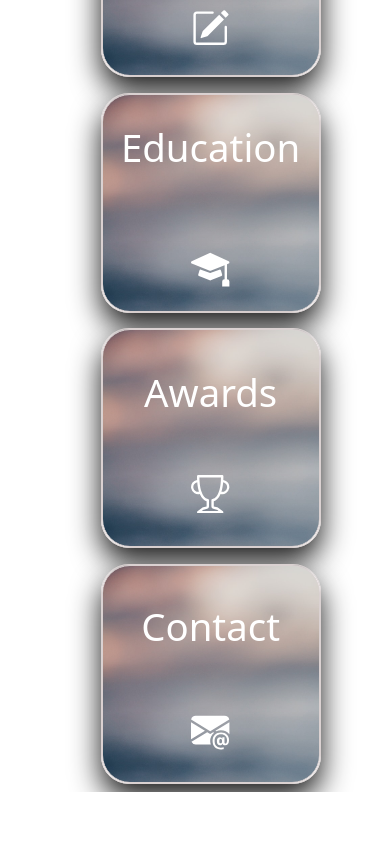
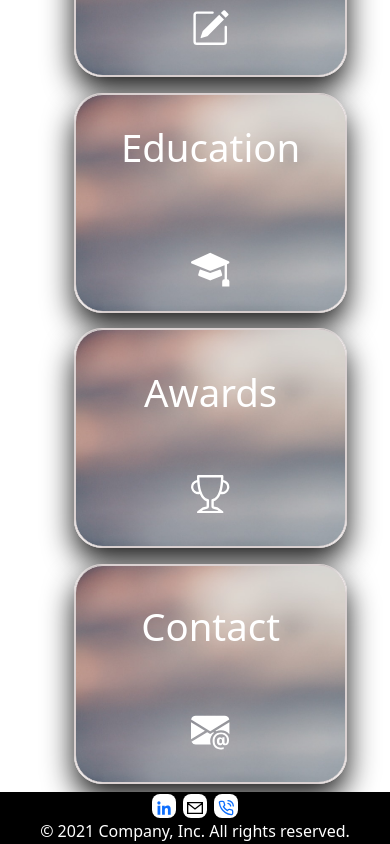
Before and after one commit to MuskanSrivastava8/Mitra, a React (Create React App) app: page /Mitra/Portfolio in a window 390 px wide. Shown: the part 1189-2033 px from the top of the page. Before the commit the page ends 1981 px from the top, so only its background shows below. Built offline with nearby package versions, Linux system fonts and the light colour scheme.

Commit message:
commit added footer on all page

```diff
--- /dev/null
+++ b/src/Components/Footer/Footer.js
@@ -0,0 +1,44 @@
+import React from "react";
+import "./footer.scss";
+import { GrLinkedinOption } from "react-icons/gr";
+import { GrMailOption } from "react-icons/gr";
+import { FiPhoneCall } from "react-icons/fi";
+
+export default function Footer() {
+  return (
+    <React.Fragment>
+      {/* <div className="footer_container"> */}
+        <div className="footer_contact">
+          <div className="footer_address">
+            <div className="footer_menu_item_contact">
+              <a
+                href="https://www.linkedin.com/in/muskan-srivastava-123b23199"
+                target="_blank"
+                rel="noreferrer"
+              >
+                <GrLinkedinOption />
+              </a>
+            </div>
+            <div className="footer_menu_item_contact">
+              <a
+                href="mailto:someone@example.com"
+                target="_blank"
+                rel="noreferrer"
+              >
+                <GrMailOption />
+              </a>
+            </div>
+            <div className="footer_menu_item_contact">
+              <a href="tel:8756719954" target="_blank" rel="noreferrer">
+                <FiPhoneCall />
+              </a>
+            </div>
+          </div>
+        </div>
+        <div className="footer_message">
+          © 2021 Company, Inc. All rights reserved.
+        </div>
+      {/* </div> */}
+    </React.Fragment>
+  );
+}
--- /dev/null
+++ b/src/Components/Footer/footer.scss
@@ -0,0 +1,44 @@
+.footer_contact {
+    width: 8%;
+}
+
+.footer_address {
+    display: flex;
+    justify-content: space-around;
+}
+
+.footer_menu_item_contact {
+    margin: 0.8%;
+    border-color: transparent;
+    background-color: #fff;
+    cursor: pointer;
+    padding-left: 4%;
+    padding-right: 4%;
+    border-radius: 8px;
+}
+
+@media only screen and (max-width: 904px) {
+    //Ipad
+
+    .footer_contact {
+        width: 14%;
+    }
+}
+
+@media only screen and (max-width: 414px) {
+
+    //Iphone XR
+    .footer_contact {
+        width: 24%;
+    }
+}
+
+@media only screen and (max-width: 390px) {
+    //Iphone 12 pro
+
+}
+
+@media only screen and (max-width: 376px) {
+    //Iphone SE
+
+}
--- a/src/Components/Intro/Intro.js
+++ b/src/Components/Intro/Intro.js
@@ -2,6 +2,9 @@ import React, { useState } from "react";
 import Portfolio from "../Portfolio/Portfolio";
 import "./Intro.scss";
 import { Navigate } from "react-router-dom";
+import footer from "../Footer/Footer";
+import Footer from "../Footer/Footer";
+
 
 export default function Intro() {
   const [portfolioView, setportfolioView] = useState(false);
@@ -24,6 +27,10 @@ export default function Intro() {
             </button>
           </p>
         </div>
+
+        <div className="Intro_footer">
+        <Footer/>
+        </div>
       </div>
     </React.Fragment>
   );
--- a/src/Components/Intro/Intro.scss
+++ b/src/Components/Intro/Intro.scss
@@ -45,6 +45,19 @@
     font-size: 1.2rem;
     border-radius: 11px;
 }
+.Intro_footer {
+    position: fixed;
+    bottom: 0;
+    height: 10%;
+    width: 100%;
+    background-color: #000;
+    display: flex;
+    justify-content: center;
+    align-items: center;
+    flex-direction: column;
+    color: white;
+    font-family: system-ui;
+}
 
 @media only screen and (max-width: 904px) {
     .intro_container {
--- a/src/Components/Menu.scss
+++ b/src/Components/Menu.scss
@@ -1,4 +1,4 @@
-.menu_container{
+.menu_container {
     height: 100%;
     width: 100%;
     background-color: #000000;
@@ -10,6 +10,7 @@
     // D17B88 ,D999B9 B8B3E9 90E0F3 75F4F4 // 414535
 
 }
+
 .menu_item {
     margin: 0.8%;
     font-size: 1.2rem;
@@ -21,37 +22,43 @@
     padding: .4%;
 }
 
-.menu_item a{
+.menu_item a {
     color: white;
     text-decoration: none;
     // font-size: 1.5rem;
 }
 
-.menu_item :hover{
-    // margin: 1%;
-    // border: 1px solid #d4aabf;
-    // border-radius: 8px;
-    text-shadow: 0.5px 0.5px 1px #be9fc6, 0 0 25px #b29db1, 0 0 5px #bf85b5;
+.menu_item :hover {
+    text-shadow: 1.5px 2.0px 2px #be9fc6, 0 0 25px #ed09d2, 0 0 5px #9f22ba;
 }
-@media only screen and (max-width: 904px) { //ipad
+
+@media only screen and (max-width: 904px) {
+
+    //ipad
     .menu_container {
         width: 105%;
         height: 10vh;
     }
+
     .menu_item {
         font-size: 1.8rem;
         // padding: 2.4%;
     }
 }
-@media only screen and (max-width: 414px) { //Iphone XR
+
+@media only screen and (max-width: 414px) {
+
+    //Iphone XR
     .menu_container {
         width: 100%;
     }
+
     .menu_item {
         font-size: 1.5rem;
         // padding: 2.4%;
     }
 }
+
 // @media only screen and (max-width: 390px) { //Iphone 12 pro
 // }
 // @media only screen and (max-width: 376px) { //Iphone SE
--- a/src/Components/Portfolio/Portfolio.js
+++ b/src/Components/Portfolio/Portfolio.js
@@ -4,6 +4,7 @@ import Summary from "./Summary";
 import { GrLinkedinOption } from "react-icons/gr";
 import { GrMailOption } from "react-icons/gr";
 import { FiPhoneCall } from "react-icons/fi";
+import Footer from "../Footer/Footer";
 
 export default function Portfolio() {
   return (
@@ -13,21 +14,31 @@ export default function Portfolio() {
           <div className="name">
             <span className="name_text">Muskan Srivastava</span>
             <span className="occupation">
-              <span>I'm Frontend Developer at TCS. I have 1.8 year of Experience.</span>
+              <span>
+                I'm Frontend Developer at TCS. I have 1.8 year of Experience.
+              </span>
               <br></br>
-              <span> My skills are React, Javascript, SCSS, Redux and Typescript.</span>
+              <span>
+                {" "}
+                My skills are React, Javascript, SCSS, Redux and Typescript.
+              </span>
             </span>
             <div className="address">
               <div className="menu_item_contact">
                 <a
                   href="https://www.linkedin.com/in/muskan-srivastava-123b23199"
-            target="_blank" rel="noreferrer"
+                  target="_blank"
+                  rel="noreferrer"
                 >
                   <GrLinkedinOption />
                 </a>
               </div>
               <div className="menu_item_contact">
-          <a href="mailto:someone@example.com" target="_blank" rel="noreferrer">
+                <a
+                  href="mailto:someone@example.com"
+                  target="_blank"
+                  rel="noreferrer"
+                >
                   <GrMailOption />
                 </a>
               </div>
@@ -38,12 +49,14 @@ export default function Portfolio() {
               </div>
             </div>
           </div>
-
         </div>
         <div className="details">
           <Summary />
         </div>
       </div>
+      <div className="Portfolio_footer">
+        <Footer/>
+        </div>
     </React.Fragment>
   );
 }
--- a/src/Components/Portfolio/portfolio.scss
+++ b/src/Components/Portfolio/portfolio.scss
@@ -65,6 +65,21 @@
     cursor: pointer;
 }
 
+.Portfolio_footer {
+    bottom: 0;
+    height: 100%;
+    width: 100%;
+    background-color: #000;
+    display: flex;
+    justify-content: center;
+    align-items: center;
+    flex-direction: column;
+    color: white;
+    font-family: system-ui;
+    padding-top: .4%;
+    padding-bottom: .4%;
+}
+
 .summary_container {
     height: 100%;
     width: 100%;
@@ -103,7 +118,7 @@
 
 .flip-card {
     background-color: transparent;
-    width: 250px;
+    width: 80%;
     height: 250px;
     perspective: 1000px;
     cursor: pointer;
@@ -218,7 +233,7 @@ td {
     }
 
     .flip-card {
-        width: 80%;
+        width: 70%;
         height: 240px;
     }
 
@@ -248,8 +263,6 @@ td {
 
 }
 
-
-
 @media only screen and (max-width: 414px) {
 
     //Iphone XR
@@ -266,7 +279,7 @@ td {
     }
 
     .flip-card {
-        width: 200px;
+        width: 70%;
         height: 200px;
     }
 }
@@ -287,7 +300,7 @@ td {
     }
 
     .flip-card {
-        width: 220px;
+        width: 70%;
         height: 220px;
     }
 }
@@ -308,7 +321,7 @@ td {
     }
 
     .flip-card {
-        width: 180px;
+        width: 70%;
         height: 180px;
     }
 }
--- a/src/Components/ProjectOne/ProjectOneComponent.js
+++ b/src/Components/ProjectOne/ProjectOneComponent.js
@@ -8,6 +8,7 @@ import Logo from "./ProjectOneComponent/Logo";
 import Tv_Icon from "./Image/Tv_Icon.png";
 import RecommendList from "./ProjectOneComponent/RecommendList";
 import Search from "./ProjectOneComponent/Search";
+import Footer from "../Footer/Footer";
 
 const ProjectOneComponent = () => {
   const [currTVShow, setcurrTVShow] = useState();
@@ -16,7 +17,6 @@ const ProjectOneComponent = () => {
 
   useEffect(() => {
     fetchPopulars();
-
   }, []);
   function showSpinner() {
     setshow(true);
@@ -70,7 +70,6 @@ const ProjectOneComponent = () => {
               : "black",
           }}
         >
-        {/* <div className="items_box"> */}
           <div class="container">
             <div class="row">
               <div class="col-6">
@@ -105,7 +104,9 @@ const ProjectOneComponent = () => {
               </div>
             </div>
           </div>
-          {/* </div> */}
+        </div>
+        <div className="Knowyourshow_footer">
+        <Footer/>
         </div>
       </div>
     </React.Fragment>
--- a/src/Components/ProjectOne/ProjectOneComponent.scss
+++ b/src/Components/ProjectOne/ProjectOneComponent.scss
@@ -50,6 +50,20 @@
 
 .TvShowItem {
     margin-bottom: 21px;
+}
+.Knowyourshow_footer {
+    bottom: 0;
+    // height: 100%;
+    width: 100%;
+    background-color: #000;
+    display: flex;
+    justify-content: center;
+    align-items: center;
+    flex-direction: column;
+    color: white;
+    font-family: system-ui;
+    padding-top: .4%;
+    padding-bottom: .4%;
 }
 
 @media only screen and (max-width: 904px) {
--- a/src/Components/ProjectOne/ProjectOneComponent/TvShowDetails.scss
+++ b/src/Components/ProjectOne/ProjectOneComponent/TvShowDetails.scss
@@ -391,13 +391,12 @@
 
     }
 
-    // .clear_btn {
-    //     margin-left: 6px;
-    //     // background-color: red;
-    //     border-radius: 30px;
-    //     height: -1vh;
-    //     width: 9vw;
-    // }
+    .clear_btn button {
+        background-color: red;
+        border-radius: 35px;
+        color: white;
+
+    }
 
     .details_container {
         // background-color: red;
```
Lines whose indentation alone changed are shown as unchanged.
